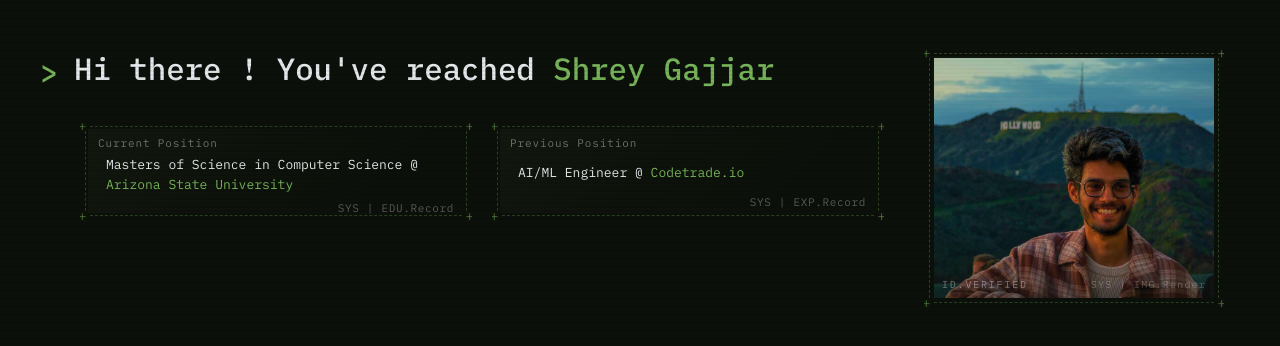
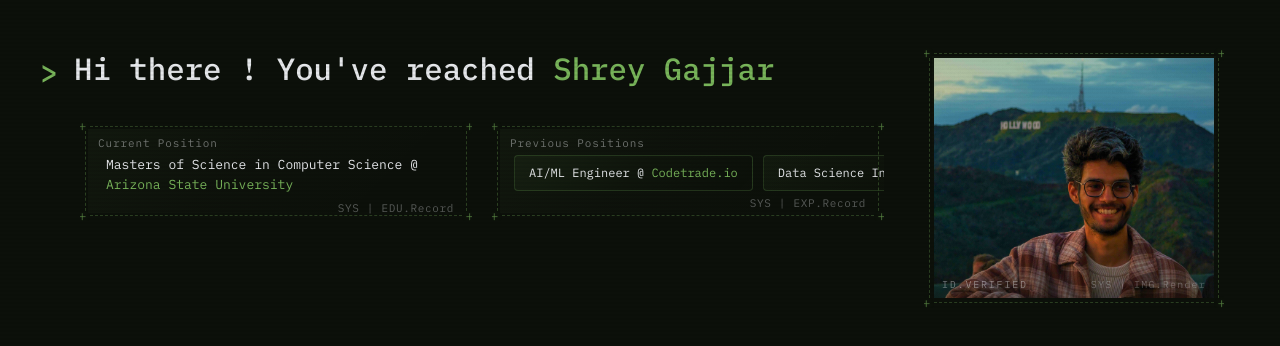
Before and after one commit to KEYS-A15/keys_portfolio, a Next.js app: page / in a window 1280 px wide. Shown: the top 346 px of the page. Built offline with nearby package versions, Linux system fonts and the light colour scheme.

Commit message:
feat: support multiple entries in right HUD box
Update BoxConfig, HudFrame, and page.tsx for multi-entry display

Co-authored-by: SHREY GAJJAR <78949462+KEYS-A15@users.noreply.github.com>

```diff
--- a/app/globals.css
+++ b/app/globals.css
@@ -315,6 +315,46 @@ body {
   margin-top: 4px;
 }
 
+/* ── Multi-entry pill row ──────────── */
+.hud2-pills {
+  flex: 1;
+  display: flex;
+  align-items: center;
+  gap: 10px;
+  padding: 0 4px;
+}
+
+.hud2-pill {
+  position: relative;
+  flex: 1;
+  display: flex;
+  align-items: center;
+  justify-content: center;
+  padding: 8px 14px;
+  font-size: 12px;
+  line-height: 1.45;
+  color: rgb(var(--fg));
+  border: 1px solid rgb(var(--accent) / 0.22);
+  border-radius: 4px;
+  background:
+    radial-gradient(
+      circle,
+      rgb(var(--accent) / 0.06) 0.5px,
+      transparent 0.5px
+    ),
+    linear-gradient(
+      135deg,
+      rgb(var(--accent) / 0.06) 0%,
+      rgb(var(--accent) / 0.02) 50%,
+      transparent 100%
+    );
+  background-size:
+    6px 6px,
+    100% 100%;
+  text-align: center;
+  white-space: nowrap;
+}
+
 /* ── Inline mini cursor ────────────── */
 @keyframes hudCursorBlink {
   0%, 49% { opacity: 0.85; }
--- a/app/page.tsx
+++ b/app/page.tsx
@@ -51,10 +51,20 @@ export default function Home() {
                       subtext: "SYS | EDU.Record",
                     }}
                     right={{
-                      label: "Previous Position",
-                      mainText: "AI/ML Engineer @ Codetrade.io",
-                      highlights: [
-                        { text: "Codetrade.io", className: "hud2-accent" },
+                      label: "Previous Positions",
+                      entries: [
+                        {
+                          text: "AI/ML Engineer @ Codetrade.io",
+                          highlights: [
+                            { text: "Codetrade.io", className: "hud2-accent" },
+                          ],
+                        },
+                        {
+                          text: "Data Science Intern @ Vertocity",
+                          highlights: [
+                            { text: "Vertocity", className: "hud2-accent" },
+                          ],
+                        },
                       ],
                       subtext: "SYS | EXP.Record",
                     }}
--- a/components/ui/hud-boxes-hud.tsx
+++ b/components/ui/hud-boxes-hud.tsx
@@ -4,12 +4,23 @@ import { useEffect, useState, useCallback } from "react";
 
 type Highlight = { text: string; className: string };
 
-type BoxConfig = {
+type SingleBoxConfig = {
   label: string;
   mainText: string;
   highlights: Highlight[];
   subtext: string;
+  entries?: never;
 };
+
+type MultiBoxConfig = {
+  label: string;
+  entries: { text: string; highlights: Highlight[] }[];
+  subtext: string;
+  mainText?: never;
+  highlights?: never;
+};
+
+type BoxConfig = SingleBoxConfig | MultiBoxConfig;
 
 type Props = {
   left: BoxConfig;
@@ -143,18 +154,7 @@ function HudFrame({
   config: BoxConfig;
   delay?: number;
 }) {
-  const [labelDone, setLabelDone] = useState(false);
-  const [textDone, setTextDone] = useState(false);
-
-  const onLabelDone = useCallback(() => setLabelDone(true), []);
-  const onTextDone = useCallback(() => setTextDone(true), []);
-
-  const labelTw = useTypewriter(config.label, stage >= 4, 40, onLabelDone);
-  const textTw = useTypewriter(config.mainText, labelDone, 22, onTextDone);
-  const subTw = useTypewriter(config.subtext, textDone, 28);
-
-  const expanded = stage >= 2;
-  const drawn = stage >= 3;
+  const isMulti = !!config.entries;
 
   return (
     <div className="hud2-box" style={{ animationDelay: `${delay}ms` }}>
@@ -177,47 +177,23 @@ function HudFrame({
           transition: `opacity 180ms ease ${delay}ms`,
         }}
       >
-        <span
-          className="hud2-corner hud2-tl"
-          data-expand={expanded}
-        >
-          +
-        </span>
-        <span
-          className="hud2-corner hud2-tr"
-          data-expand={expanded}
-        >
-          +
-        </span>
-        <span
-          className="hud2-corner hud2-bl"
-          data-expand={expanded}
-        >
-          +
-        </span>
-        <span
-          className="hud2-corner hud2-br"
-          data-expand={expanded}
-        >
-          +
-        </span>
+        <span className="hud2-corner hud2-tl" data-expand={stage >= 2}>+</span>
+        <span className="hud2-corner hud2-tr" data-expand={stage >= 2}>+</span>
+        <span className="hud2-corner hud2-bl" data-expand={stage >= 2}>+</span>
+        <span className="hud2-corner hud2-br" data-expand={stage >= 2}>+</span>
       </div>
 
       {/* Stage 3+: dashed border frame */}
       <div
         className="hud2-frame"
         style={{
-          opacity: drawn ? 1 : 0,
+          opacity: stage >= 3 ? 1 : 0,
           transition: `opacity 400ms ease ${delay}ms`,
         }}
       >
-        {/* Top dashed line */}
         <div className="hud2-edge hud2-edge-top" />
-        {/* Bottom dashed line */}
         <div className="hud2-edge hud2-edge-bottom" />
-        {/* Left dashed line */}
         <div className="hud2-edge hud2-edge-left" />
-        {/* Right dashed line */}
         <div className="hud2-edge hud2-edge-right" />
       </div>
 
@@ -225,7 +201,7 @@ function HudFrame({
       <div
         className="hud2-fill"
         style={{
-          opacity: drawn ? 1 : 0,
+          opacity: stage >= 3 ? 1 : 0,
           transition: `opacity 500ms ease ${delay + 120}ms`,
         }}
       />
@@ -238,30 +214,150 @@ function HudFrame({
           transition: `opacity 180ms ease ${delay}ms`,
         }}
       >
-        {/* Label top-left */}
+        {isMulti ? (
+          <MultiContent
+            label={config.label}
+            entries={config.entries!}
+            subtext={config.subtext}
+            active={stage >= 4}
+          />
+        ) : (
+          <SingleContent
+            label={config.label}
+            mainText={config.mainText!}
+            highlights={config.highlights || []}
+            subtext={config.subtext}
+            active={stage >= 4}
+          />
+        )}
+      </div>
+    </div>
+  );
+}
+
+/* ── Single text content ──────────────────────────────── */
+function SingleContent({
+  label,
+  mainText,
+  highlights,
+  subtext,
+  active,
+}: {
+  label: string;
+  mainText: string;
+  highlights: Highlight[];
+  subtext: string;
+  active: boolean;
+}) {
+  const [labelDone, setLabelDone] = useState(false);
+  const [textDone, setTextDone] = useState(false);
+
+  const onLabelDone = useCallback(() => setLabelDone(true), []);
+  const onTextDone = useCallback(() => setTextDone(true), []);
+
+  const labelTw = useTypewriter(label, active, 40, onLabelDone);
+  const textTw = useTypewriter(mainText, labelDone, 22, onTextDone);
+  const subTw = useTypewriter(subtext, textDone, 28);
+
+  return (
+    <>
       <div className="hud2-label">
         {labelTw.out}
-          {!labelTw.done && stage >= 4 && <span className="hud2-cursor" />}
+        {!labelTw.done && active && <span className="hud2-cursor" />}
       </div>
-
-        {/* Main text */}
       <div className="hud2-body">
         <span>
-            {renderHighlighted(
-              textTw.out,
-              config.mainText,
-              config.highlights
-            )}
+          {renderHighlighted(textTw.out, mainText, highlights)}
           {labelDone && !textTw.done && <span className="hud2-cursor" />}
         </span>
       </div>
-
-        {/* Subtext bottom-right */}
       <div className="hud2-subtext">
         {subTw.out}
         {textDone && !subTw.done && <span className="hud2-cursor" />}
       </div>
+    </>
+  );
+}
+
+/* ── Multi-entry pill content ─────────────────────────── */
+function MultiContent({
+  label,
+  entries,
+  subtext,
+  active,
+}: {
+  label: string;
+  entries: { text: string; highlights: Highlight[] }[];
+  subtext: string;
+  active: boolean;
+}) {
+  const [labelDone, setLabelDone] = useState(false);
+  const [entriesDone, setEntriesDone] = useState<boolean[]>(
+    entries.map(() => false)
+  );
+  const allEntriesDone = entriesDone.every(Boolean);
+
+  const onLabelDone = useCallback(() => setLabelDone(true), []);
+
+  const labelTw = useTypewriter(label, active, 40, onLabelDone);
+  const subTw = useTypewriter(subtext, allEntriesDone, 28);
+
+  const markEntryDone = useCallback(
+    (idx: number) => {
+      setEntriesDone((prev) => {
+        const next = [...prev];
+        next[idx] = true;
+        return next;
+      });
+    },
+    []
+  );
+
+  return (
+    <>
+      <div className="hud2-label">
+        {labelTw.out}
+        {!labelTw.done && active && <span className="hud2-cursor" />}
       </div>
+      <div className="hud2-pills">
+        {entries.map((entry, i) => (
+          <PillEntry
+            key={i}
+            text={entry.text}
+            highlights={entry.highlights}
+            start={i === 0 ? labelDone : entriesDone[i - 1]}
+            onDone={() => markEntryDone(i)}
+          />
+        ))}
+      </div>
+      <div className="hud2-subtext">
+        {subTw.out}
+        {allEntriesDone && !subTw.done && <span className="hud2-cursor" />}
+      </div>
+    </>
+  );
+}
+
+/* ── Individual pill entry ────────────────────────────── */
+function PillEntry({
+  text,
+  highlights,
+  start,
+  onDone,
+}: {
+  text: string;
+  highlights: Highlight[];
+  start: boolean;
+  onDone: () => void;
+}) {
+  const tw = useTypewriter(text, start, 22, onDone);
+
+  return (
+    <div className="hud2-pill">
+      <span>
+        {renderHighlighted(tw.out, text, highlights)}
+        {start && !tw.done && <span className="hud2-cursor" />}
+      </span>
     </div>
   );
 }
```
Lines whose indentation alone changed are shown as unchanged.
